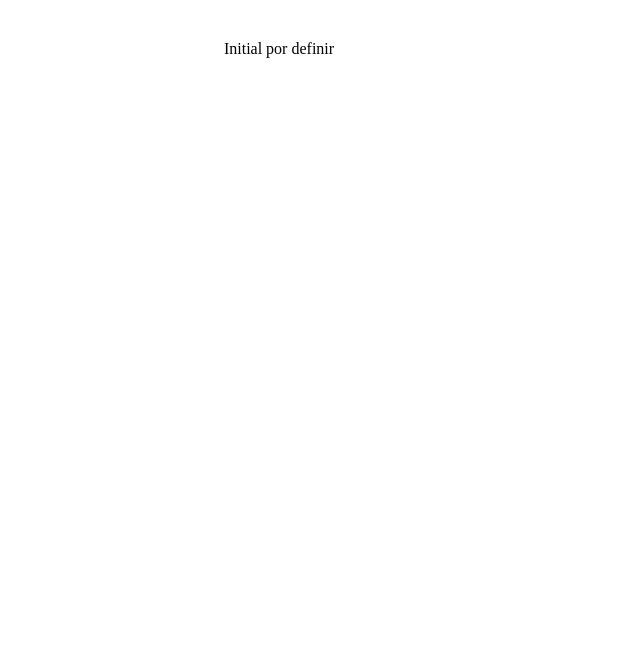
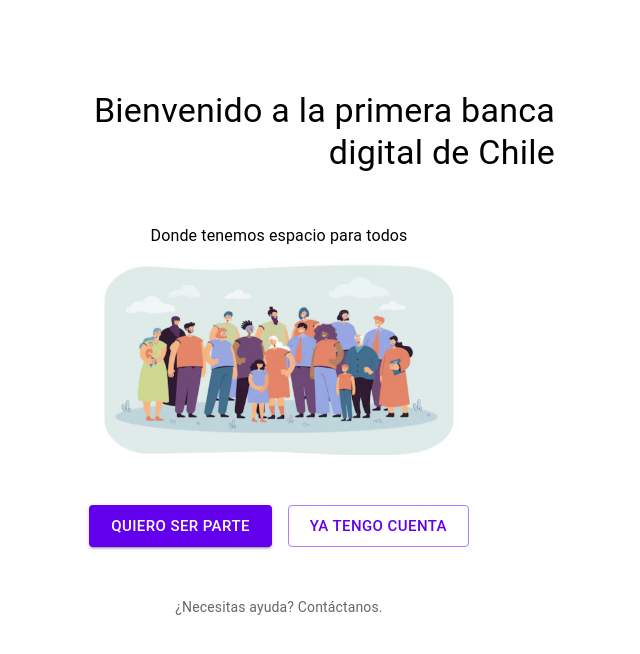
Before and after one commit to shimapi/hackaton_fem_tech_mach, a React (Vite) app: page / in a window 1280 px wide. Shown: the top 654 px of the page, without its empty margins (361-1001 px from the left). Built offline with nearby package versions, Linux system fonts and the light colour scheme.

Commit message:
initial screen

```diff
--- a/src/views/Initial.jsx
+++ b/src/views/Initial.jsx
@@ -1,5 +1,42 @@
+import { Container, Typography, Button, Grid } from '@mui/material';
+import imagen from '../assets/images/people.png';
+
+
 const Initial = () => {
-	return <div>Initial por definir</div>;
+    return (
+        <Container maxWidth="sm" style={{ marginTop: '50px' }}>
+            <Typography variant="h4" align="right" gutterBottom>
+                Bienvenido a la primera banca digital de Chile
+            </Typography>
+            <div style={{ marginBottom: '50px' }}></div>
+            <Typography variant="body1" align="center" paragraph>
+                Donde tenemos espacio para todos
+            </Typography>
+            <img src={imagen} align="center" style={{ width:'350px' }} alt="gente" />
+            <div style={{ marginBottom: '50px' }}></div>
+            <Grid container justifyContent="center" spacing={2}>
+                <Grid item>
+                    <Button variant="contained" color="primary" size="large">
+                        quiero ser parte
+                    </Button>
+                </Grid>
+                <Grid item>
+                    <Button variant="outlined" color="primary" size="large">
+                        Ya tengo cuenta
+                    </Button>
+                </Grid>
+            </Grid>
+            <footer style={{ marginTop: '50px' }}>
+                <Grid container justifyContent="center">
+                    <Grid item>
+                        <Typography variant="body2" align="center" color="textSecondary">
+                            ¿Necesitas ayuda? Contáctanos.
+                        </Typography>
+                    </Grid>
+                </Grid>
+            </footer>
+        </Container>
+    )
 };
 
 export default Initial;
```
Also changed, not shown: src/assets/images/people.png (added).
